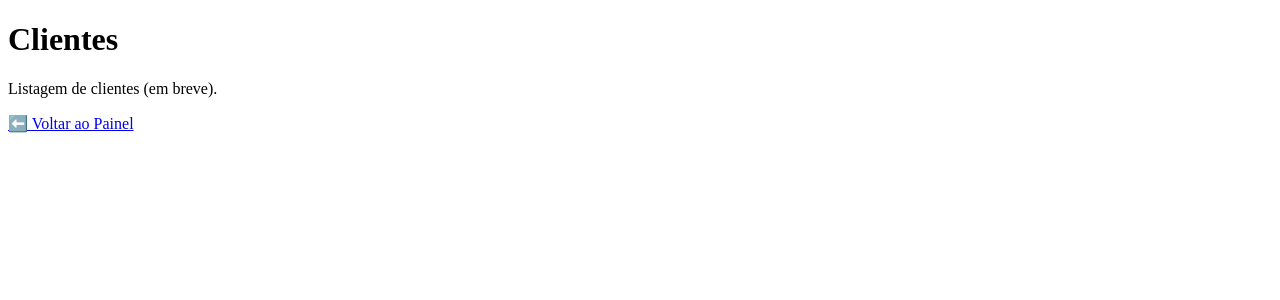
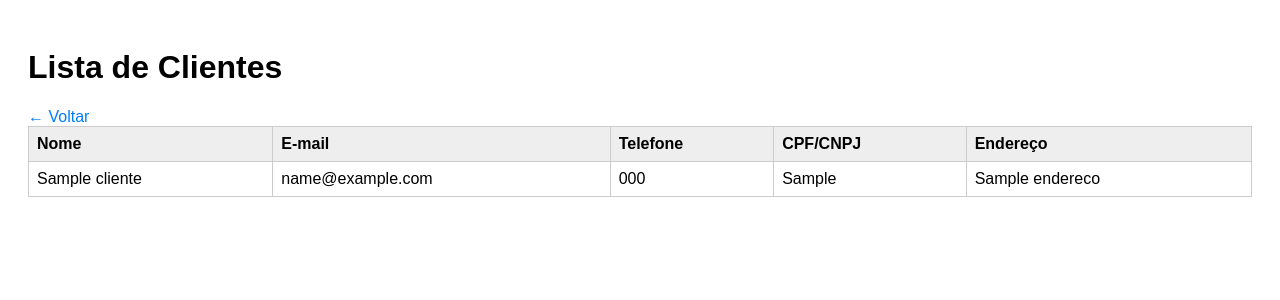
Before and after one commit to GraficaImPlotter/grafica-implotter, a FastAPI app: template app/templates/clientes.html in a window 1280 px wide. Shown: the top 300 px of the page. Run offline with FastAPI, Linux system fonts and the light colour scheme; the template is opened without the code that fills it: most values are stand-ins (such as "Sample title", 1, 10 or a date in 2020).

Commit message:
Adicionando cadastro e listagem de clientes

```diff
--- a/app/main.py
+++ b/app/main.py
@@ -5,9 +5,10 @@ from fastapi.staticfiles import StaticFiles
 
 from app.database import engine, Base, get_db
 from app.auth.routes import router as auth_router
-from app.auth.dependencies import get_usuario_logado
 from app.routes.produtos import router as produtos_router
 from app.routes.clientes import router as clientes_router
+from app.routes.cadastros import router as cadastros_router
+from app.auth.dependencies import get_usuario_logado
 from app.auth.models import Usuario
 from app.auth.utils import gerar_hash_senha
 from app.initial_data.produtos import inserir_produtos_iniciais
@@ -26,6 +27,7 @@ app.mount("/static", StaticFiles(directory="app/static"), name="static")
 app.include_router(auth_router)
 app.include_router(produtos_router)
 app.include_router(clientes_router)
+app.include_router(cadastros_router)
 
 # Página inicial
 @app.get("/")
@@ -36,11 +38,6 @@ def home():
 @app.get("/painel", response_class=HTMLResponse)
 async def painel(request: Request, usuario=Depends(get_usuario_logado)):
     return templates.TemplateResponse("painel.html", {"request": request, "usuario": usuario})
-
-# Página de cadastros
-@app.get("/cadastros", response_class=HTMLResponse)
-async def cadastros(request: Request, usuario=Depends(get_usuario_logado)):
-    return templates.TemplateResponse("cadastros.html", {"request": request, "usuario": usuario})
 
 # Evento ao iniciar o app
 @app.on_event("startup")
@@ -64,5 +61,3 @@ async def on_startup():
 
     # Importa produtos iniciais
     await inserir_produtos_iniciais()
-from app.routes.clientes import router as clientes_router
-app.include_router(clientes_router)
--- a/app/templates/clientes.html
+++ b/app/templates/clientes.html
@@ -1,12 +1,36 @@
 <!DOCTYPE html>
 <html lang="pt-br">
 <head>
-  <meta charset="UTF-8">
-  <title>Clientes | Gráfica Implotter</title>
+    <meta charset="UTF-8">
+    <title>Clientes</title>
+    <style>
+        body { font-family: Arial; padding: 20px; }
+        table { border-collapse: collapse; width: 100%; }
+        th, td { border: 1px solid #ccc; padding: 8px; text-align: left; }
+        th { background-color: #eee; }
+        a { text-decoration: none; color: #007BFF; }
+    </style>
 </head>
 <body>
-  <h1>Clientes</h1>
-  <p>Listagem de clientes (em breve).</p>
-  <a href="/painel">⬅️ Voltar ao Painel</a>
+    <h1>Lista de Clientes</h1>
+    <a href="/painel">← Voltar</a>
+    <table>
+        <tr>
+            <th>Nome</th>
+            <th>E-mail</th>
+            <th>Telefone</th>
+            <th>CPF/CNPJ</th>
+            <th>Endereço</th>
+        </tr>
+        {% for cliente in clientes %}
+        <tr>
+            <td>{{ cliente.nome }}</td>
+            <td>{{ cliente.email }}</td>
+            <td>{{ cliente.telefone }}</td>
+            <td>{{ cliente.cpf_cnpj }}</td>
+            <td>{{ cliente.endereco }}</td>
+        </tr>
+        {% endfor %}
+    </table>
 </body>
 </html>
--- a/app/templates/painel.html
+++ b/app/templates/painel.html
@@ -18,6 +18,7 @@
   </header>
   <nav>
     <a href="/cadastros" target="_self">🧾 Cadastros</a>
+    <a href="/clientes" target="_self">👥 Clientes</a>
     <a href="#">💸 Vendas</a>
     <a href="#">📋 Orçamentos</a>
     <a href="#">📊 Financeiro</a>
```
Also changed, not shown: app/routes/cadastros.py (added, +11 -0 lines), app/routes/clientes.py (+9 -5 lines), app/templates/cliente.html (deleted, +0 -29 lines), app/models/cliente.py (line endings or trailing spaces), app/templates/comprovante.txt (deleted), app/templates/orcamento.txt (deleted).
